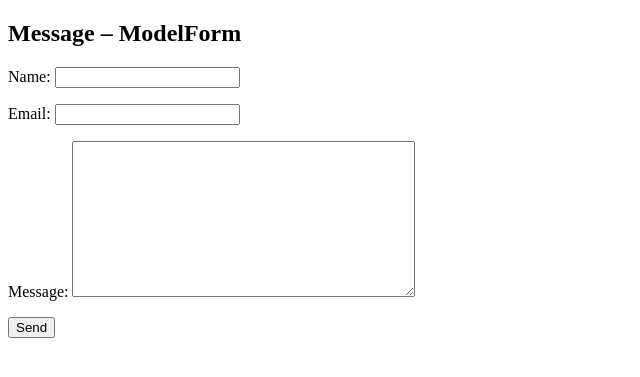
After one commit to MithunKumarRajak/Library-Management-System, a Django app: page /home/modelform/ in a window 1280 px wide. The commit adds this page. Shown: the top 377 px of the page, without its empty margins (0-640 px from the left). Run offline with Django 5.2, Linux system fonts and the light colour scheme.

Commit message:
Refactor message handling: implement multiple form views, update URLs, and enhance templates

```diff
--- a/LibraryManagementSystem/LibraryManagementSystem/urls.py
+++ b/LibraryManagementSystem/LibraryManagementSystem/urls.py
@@ -21,9 +21,6 @@ from accounts.views import RegisterView, LoginView, Dashboard
 from maps.views import map_view
 # Import the send_test_email view
 from .views import email_page, send_test_email
-# Import the message view
-from home.views import message_view
-
 # JWT Views
 from rest_framework_simplejwt.views import (
     TokenObtainPairView,
--- a/LibraryManagementSystem/home/forms.py
+++ b/LibraryManagementSystem/home/forms.py
@@ -1,7 +1,15 @@
 from django import forms
+from django.forms import ModelForm
+from .models import Message
 
+# 🔹 Django Form (forms.Form)
+class MessageForm(forms.Form):
+    name = forms.CharField(max_length=50)
+    email = forms.EmailField()
+    message = forms.CharField(widget=forms.Textarea)
 
-class MessageForm(forms.Form):
-    name = forms.CharField(max_length=100, label='Your Name')
-    email = forms.EmailField(label='Your Email')
-    message = forms.CharField(widget=forms.Textarea, label='Your Message')
+# 🔹 ModelForm (forms.ModelForm)
+class MessageModelForm(ModelForm):
+    class Meta:
+        model = Message
+        fields = '__all__'
--- a/LibraryManagementSystem/home/models.py
+++ b/LibraryManagementSystem/home/models.py
@@ -1,7 +1,3 @@
-from django.db import models
-
-# Create your models here.
-
 from django.db import models
 
 class Message(models.Model):
@@ -11,3 +7,7 @@ class Message(models.Model):
 
     def __str__(self):
         return self.name
+
+
+    def __str__(self):
+        return self.name
--- /dev/null
+++ b/LibraryManagementSystem/home/templates/home/message_modelform.html
@@ -0,0 +1,18 @@
+<!DOCTYPE html>
+<html>
+
+<head>
+    <title>ModelForm</title>
+</head>
+
+<body>
+    <h2>Message – ModelForm</h2>
+
+    <form method="post">
+        {% csrf_token %}
+        {{ form.as_p }}
+        <button type="submit">Send</button>
+    </form>
+</body>
+
+</html>
--- a/LibraryManagementSystem/home/urls.py
+++ b/LibraryManagementSystem/home/urls.py
@@ -1,6 +1,9 @@
 from django.urls import path
-from home.views import message_view
+from . import views
 
 urlpatterns = [
-    path('', message_view, name='message'),
+    path('', views.home, name='home'),
+    path('manual/', views.message_manual, name='message_manual'),
+    path('form/', views.message_form, name='message_form'),
+    path('modelform/', views.message_modelform, name='message_modelform'),
 ]
--- a/LibraryManagementSystem/home/views.py
+++ b/LibraryManagementSystem/home/views.py
@@ -1,18 +1,55 @@
 from django.shortcuts import render
-from .forms import MessageForm
 from .models import Message
-# Create your views here.
+from .forms import MessageForm, MessageModelForm
+
+# 🔹 1. HTML Form – Manual Handling
 
 
-def message_view(request):
-    if request.method == 'POST':
+def message_manual(request):
+    if request.method == "POST":
+        name = request.POST.get('name')
+        email = request.POST.get('email')
+        message = request.POST.get('message')
+
+        Message.objects.create(
+            name=name,
+            email=email,
+            message=message
+        )
+        return render(request, 'home/success.html')
+
+    return render(request, 'home/message_manual.html')
+
+
+# 🔹 2. Django Form (forms.Form)
+def message_form(request):
+    if request.method == "POST":
         form = MessageForm(request.POST)
         if form.is_valid():
-            Message.objects.create(  # for the saveing the message
+            Message.objects.create(
                 name=form.cleaned_data['name'],
                 email=form.cleaned_data['email'],
-                message=form.cleaned_data['message'])
+                message=form.cleaned_data['message']
+            )
             return render(request, 'home/success.html')
     else:
         form = MessageForm()
-    return render(request, 'home/message.html', {'form': form})
+
+    return render(request, 'home/message_form.html', {'form': form})
+
+
+# 🔹 3. ModelForm (forms.ModelForm)
+def message_modelform(request):
+    if request.method == "POST":
+        form = MessageModelForm(request.POST)
+        if form.is_valid():
+            form.save()
+            return render(request, 'home/success.html')
+    else:
+        form = MessageModelForm()
+
+    return render(request, 'home/message_modelform.html', {'form': form})
+
+
+def home(request):
+    return message_form(request)
```
Also changed, not shown: LibraryManagementSystem/home/templates/home/message_manual.html (added, +7 -0 lines), LibraryManagementSystem/templates/includes/navbar.html (+7 -2 lines), Notes/About form.md (added, +6 -0 lines), LibraryManagementSystem/db.sqlite3, LibraryManagementSystem/home/migrations/0002_alter_message_options_alter_message_name.py (added), LibraryManagementSystem/home/templates/home/message_form.html (renamed from LibraryManagementSystem/home/templates/home/message.html).
